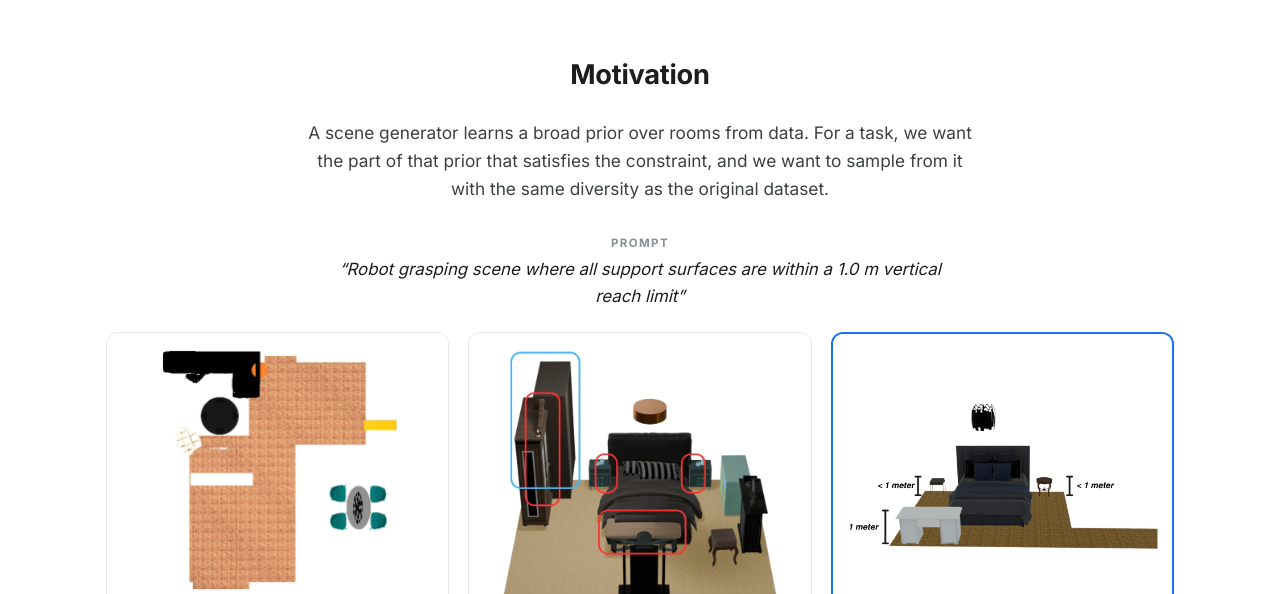
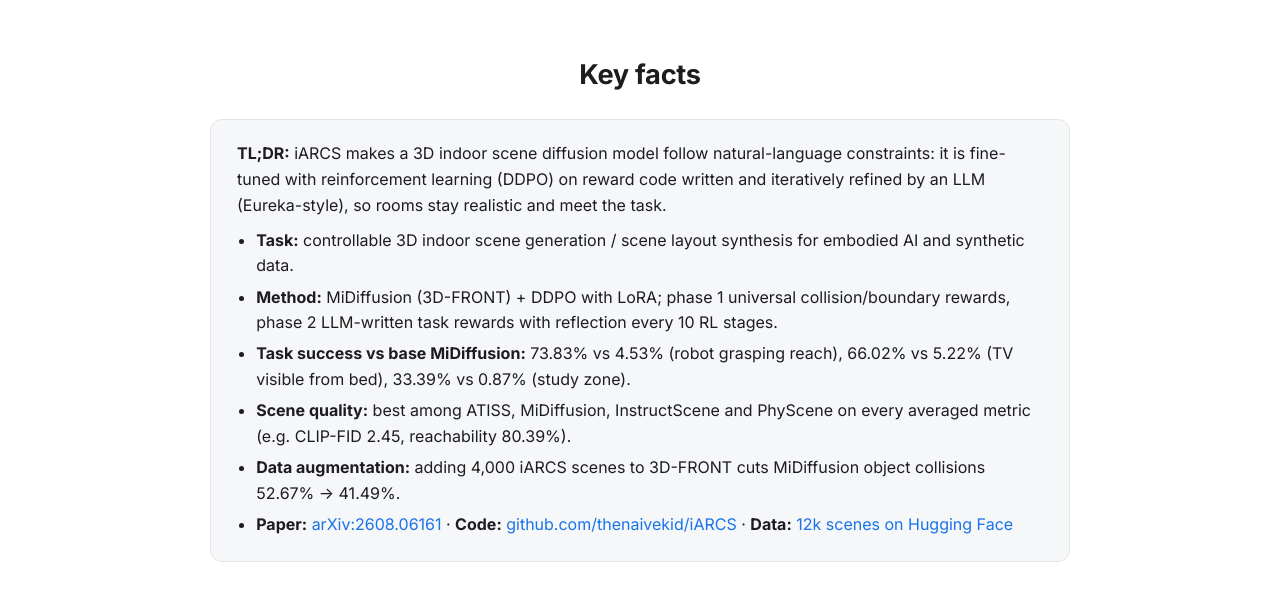
Before and after one commit to Saugat2002/iarcs, a plain HTML site: page index.html in a window 1280 px wide. Shown: the part 358-952 px from the top of the page. Drawn offline with Linux system fonts and the light colour scheme; some icons are missing.

Commit message:
GEO: key-facts TL;DR block, link llms.txt

```diff
--- a/index.html
+++ b/index.html
@@ -176,6 +176,7 @@
  ]
 }
 </script>
+<link rel="alternate" type="text/markdown" title="LLM-readable summary (llms.txt)" href="llms.txt">
 </head>
 <body>
 
@@ -221,6 +222,23 @@
 </header>
 
 <main>
+
+<!-- ===================== TLDR ===================== -->
+<section id="tldr" class="section">
+<style>#tldr .kf{max-width:860px;margin:0 auto;text-align:left;background:#f5f7f9;border:1px solid #e3e6e8;border-radius:12px;padding:18px 26px}#tldr .kf p{margin:.2em 0 .6em}#tldr .kf ul{margin:0;padding-left:1.2em}#tldr .kf li{margin:.35em 0}</style>
+  <h2>Key facts</h2>
+  <div class="kf">
+    <p><b>TL;DR:</b> iARCS makes a 3D indoor scene diffusion model follow natural-language constraints: it is fine-tuned with reinforcement learning (DDPO) on reward code written and iteratively refined by an LLM (Eureka-style), so rooms stay realistic and meet the task.</p>
+    <ul>
+      <li><b>Task:</b> controllable 3D indoor scene generation / scene layout synthesis for embodied AI and synthetic data.</li>
+      <li><b>Method:</b> MiDiffusion (3D-FRONT) + DDPO with LoRA; phase 1 universal collision/boundary rewards, phase 2 LLM-written task rewards with reflection every 10 RL stages.</li>
+      <li><b>Task success vs base MiDiffusion:</b> 73.83% vs 4.53% (robot grasping reach), 66.02% vs 5.22% (TV visible from bed), 33.39% vs 0.87% (study zone).</li>
+      <li><b>Scene quality:</b> best among ATISS, MiDiffusion, InstructScene and PhyScene on every averaged metric (e.g. CLIP-FID 2.45, reachability 80.39%).</li>
+      <li><b>Data augmentation:</b> adding 4,000 iARCS scenes to 3D-FRONT cuts MiDiffusion object collisions 52.67% &rarr; 41.49%.</li>
+      <li><b>Paper:</b> <a href="https://arxiv.org/abs/2608.06161">arXiv:2608.06161</a> &middot; <b>Code:</b> <a href="https://github.com/thenaivekid/iARCS">github.com/thenaivekid/iARCS</a> &middot; <b>Data:</b> <a href="https://huggingface.co/datasets/Saugat20021/iARCS">12k scenes on Hugging Face</a></li>
+    </ul>
+  </div>
+</section>
 
 <!-- ===================== MOTIVATION ===================== -->
 <section id="motivation" class="section wide">
```
